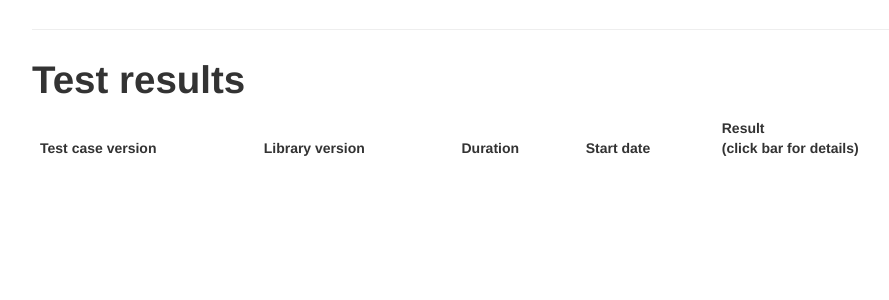
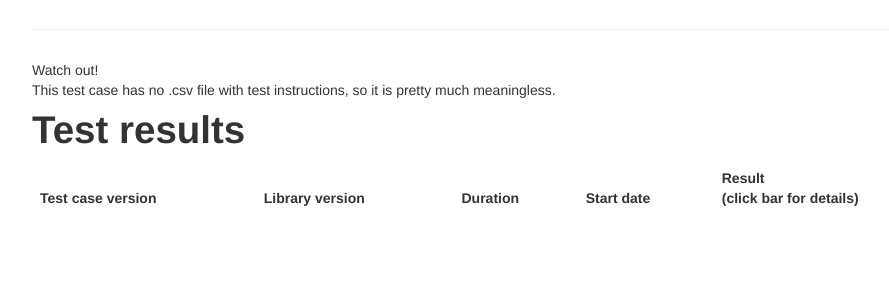
Before and after one commit to nens/threedi-verification, a Django app: template threedi_verification/templates/threedi_verification/test_case.html in a window 1280 px wide. Shown: the top 300 px of the page, without its empty margins (138-1027 px from the left). Run offline with Django 3.2, Linux system fonts and the light colour scheme; the template is opened without the code that fills it, so the values that code supplies are empty; some libraries are stand-ins or nearby versions.

Commit message:
Added warning for testcase without instructions

```diff
--- a/threedi_verification/templates/threedi_verification/test_case.html
+++ b/threedi_verification/templates/threedi_verification/test_case.html
@@ -2,6 +2,18 @@
 {% load staticfiles %}
 
 {% block main-column %}
+
+  {% if not view.test_case.has_csv %}
+    <div class="panel panel-danger">
+      <div class="panel-heading">Watch out!</div>
+      <div class="panel-body">
+        This test case has no .csv file with test instructions, so it is
+        pretty much meaningless.
+      </div>
+    </div>
+  {% endif %}
+
+
   <h1>Test results</h1>
   <table class="table">
     <thead>
```
